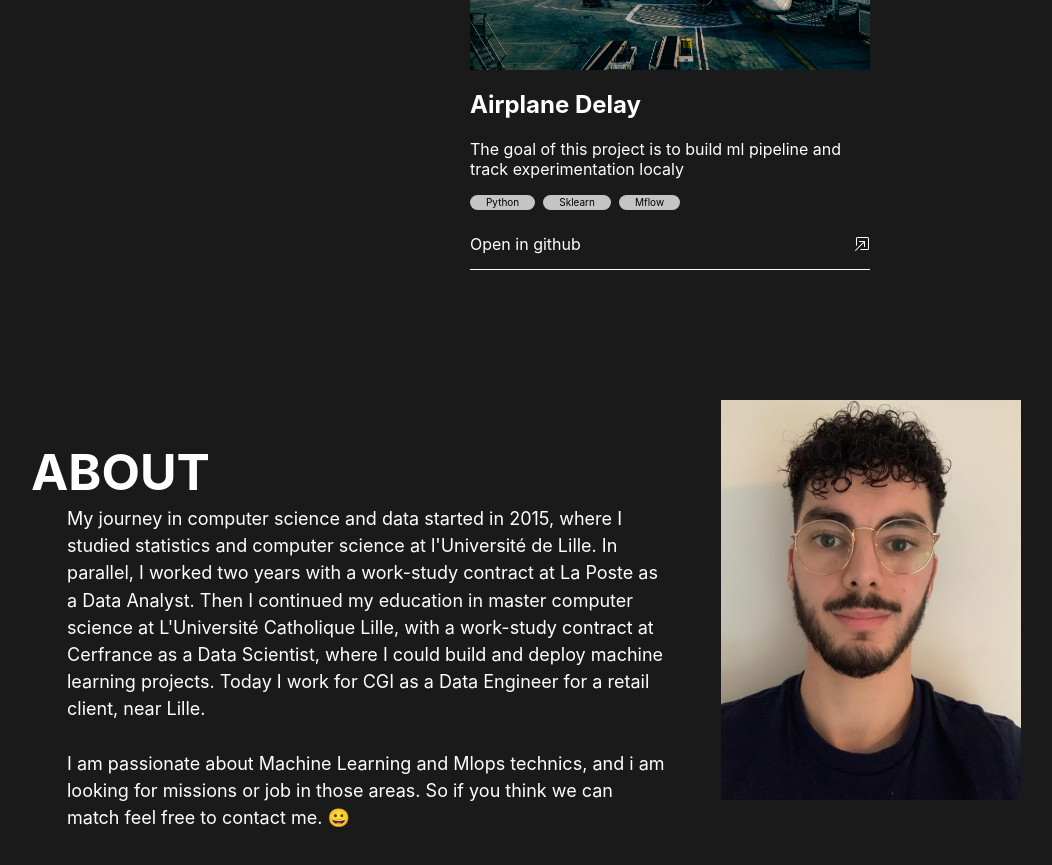
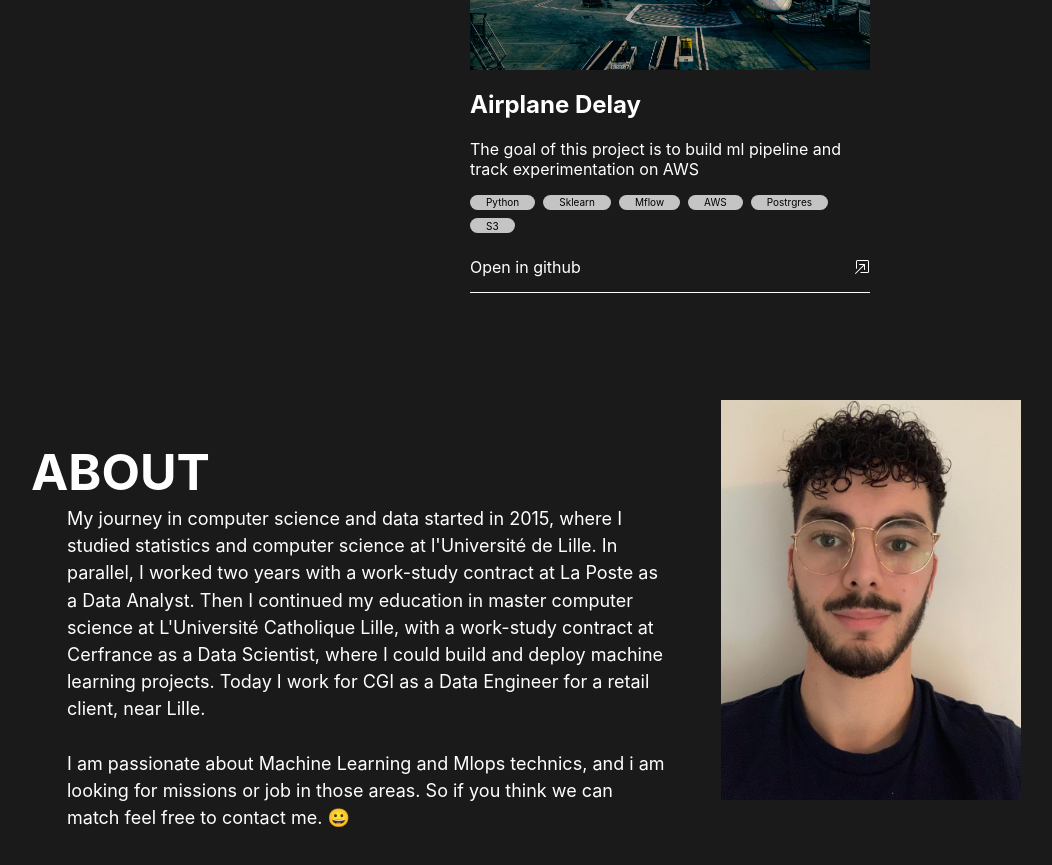
Before and after one commit to ArilessTir/folio, a React (Vite) app: page / in a window 1280 px wide. Shown: the part 2300-3165 px from the top of the page, without its empty margins (49-1101 px from the left). Built offline with nearby package versions, Linux system fonts and the light colour scheme.

Commit message:
update project desc

```diff
--- a/src/projects.js
+++ b/src/projects.js
@@ -41,8 +41,8 @@ export const projects = [
     id: 4,
     name: "Airplane Delay ",
     description:
-      "The goal of this project is to build ml pipeline and track experimentation localy",
-    techno: ["Python", "Sklearn", "Mflow"],
+      "The goal of this project is to build ml pipeline and track experimentation on AWS ",
+    techno: ["Python", "Sklearn", "Mflow", "AWS", "Postrgres", "S3"],
     link: "https://github.com/ArilessTir/airlines-delay",
     image: airplane,
   },
```
